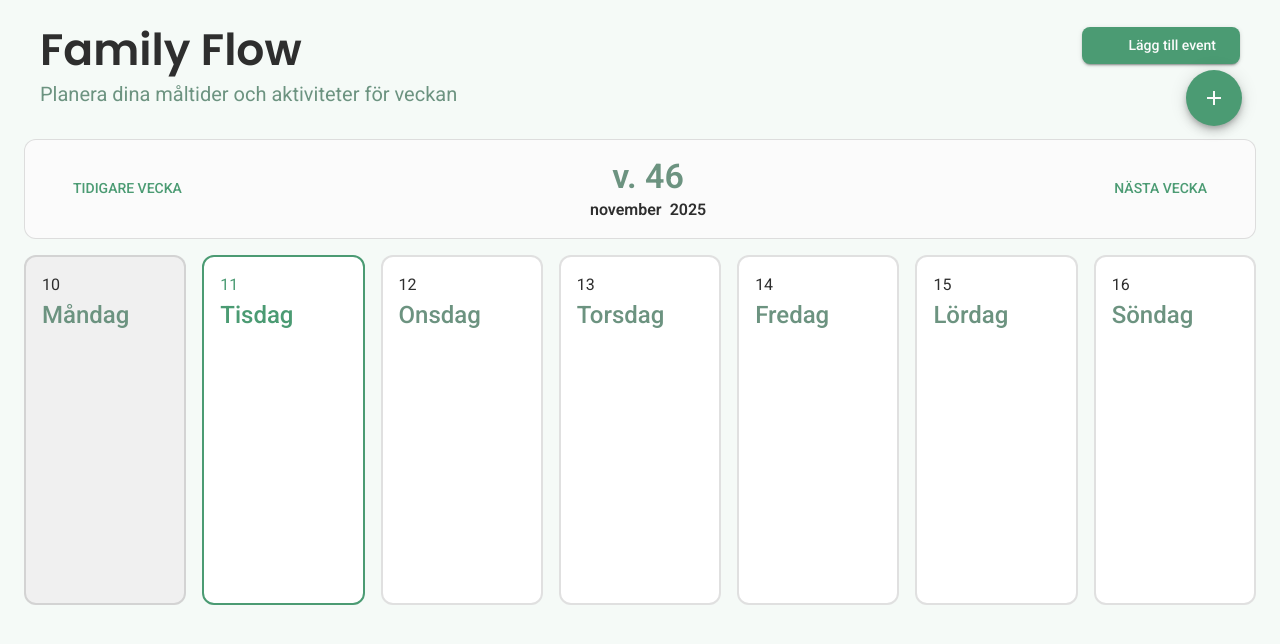
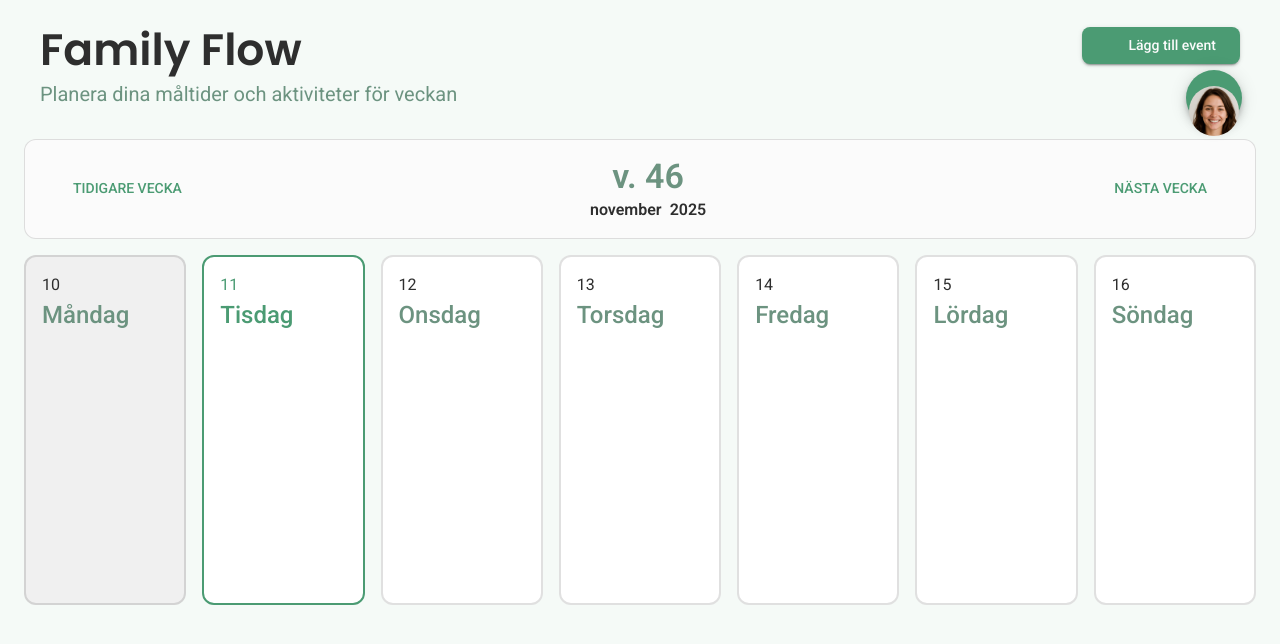
Before and after one commit to rasmus-bremholm/FamilyFlow, a Next.js app in the folder family-flow/: page /main in a window 1280 px wide. Shown: the top 644 px of the page. Built offline with nearby package versions, Linux system fonts and the light colour scheme; some icons are missing; what @mui/material-nextjs would draw is missing.

Commit message:
Avatar added to speed dial

```diff
--- a/family-flow/app/components/Notifications.jsx
+++ b/family-flow/app/components/Notifications.jsx
@@ -1,5 +1,5 @@
 'use client';
-import { useState } from 'react';
+import { useState, useMemo } from 'react';
 import {
   SpeedDial,
   SpeedDialAction,
@@ -7,6 +7,8 @@ import {
   Dialog,
   DialogTitle,
   DialogContent,
+  Box,
+  Avatar,
 } from '@mui/material';
 import NotificationsIcon from '@mui/icons-material/Notifications';
 import LogoutIcon from '@mui/icons-material/Logout';
@@ -14,6 +16,10 @@ import SettingsIcon from '@mui/icons-material/Settings';
 import Badge from '@mui/material/Badge';
 import { useLogout } from '../../lib/logout';
 import NotificationDialog from './NotificationDialog';
+import {
+  mockLoggedinUsers,
+  loggedInUser,
+} from '../../lib/mockFunctions/mockLoggedInUser';
 
 export function Notification() {
   const [notificationsNumber, setNotificationsNumber] = useState(1);
@@ -21,6 +27,16 @@ export function Notification() {
   const [confirmationOpen, setConfirmationOpen] = useState(false);
 
   const { showDialog, LogoutDialogElement } = useLogout();
+
+  // Gets logged in user
+  const loggedInUser = useMemo(() => {
+    if (typeof window === 'undefined') return null;
+
+    const storedUser = localStorage.getItem('loggedInUser');
+    if (!storedUser) return null;
+
+    return JSON.parse(storedUser);
+  }, []);
 
   function handleSettings() {
     console.log(settings);
@@ -53,7 +69,24 @@ export function Notification() {
         ariaLabel="Notification Speed Dial"
         direction="left"
         sx={{ position: 'absolute', top: 70, right: 38 }}
-        icon={<SpeedDialIcon />}
+        icon={
+          <SpeedDialIcon
+            icon={
+              <Avatar
+                key={loggedInUser.id}
+                src={loggedInUser.avatarUrl}
+                sx={{
+                  border: 'none !important',
+                  height: 50,
+                  width: 50,
+                  fontSize: 12,
+                  // bgcolor: getAvatarColor(loggedInUser),
+                }}
+                // {...stringAvatar(loggedInUser.name)}
+              />
+            }
+          />
+        }
       >
         <SpeedDialAction
           icon={
--- a/family-flow/lib/mockFunctions/mockLoggedInUser.js
+++ b/family-flow/lib/mockFunctions/mockLoggedInUser.js
@@ -2,11 +2,13 @@
 
 //Mock Users
 const loggedInUser = {
-	id: 1,
-	name: "Anna Svensson",
-	email: "anna.svensson@example.com",
-	password: "hashed_password_anna",
-	familyId: "1001",
+  id: 1,
+  name: 'Anna Svensson',
+  email: 'anna.svensson@example.com',
+  password: 'hashed_password_anna',
+  familyId: '1001',
+  bgColor: '#9ca16cff',
+  avatarUrl: '/users/3.png',
 };
 
-localStorage.setItem("loggedInUser", JSON.stringify(loggedInUser));
+localStorage.setItem('loggedInUser', JSON.stringify(loggedInUser));
```
